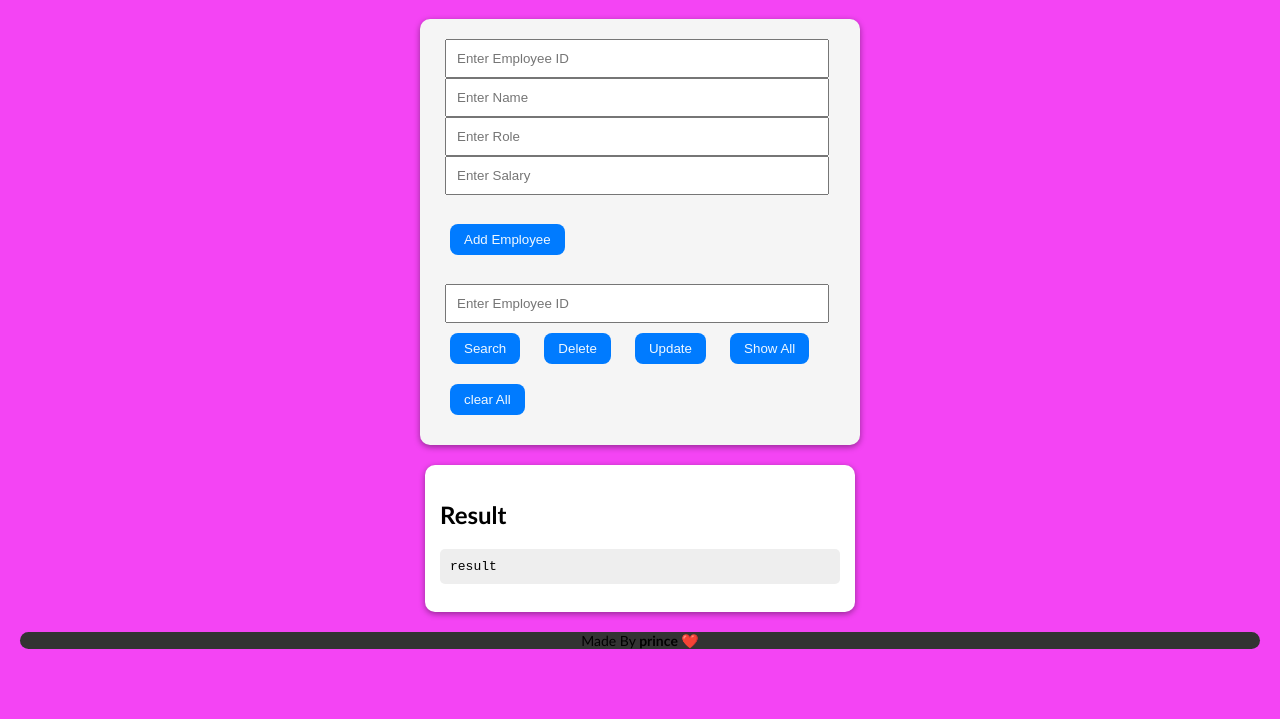
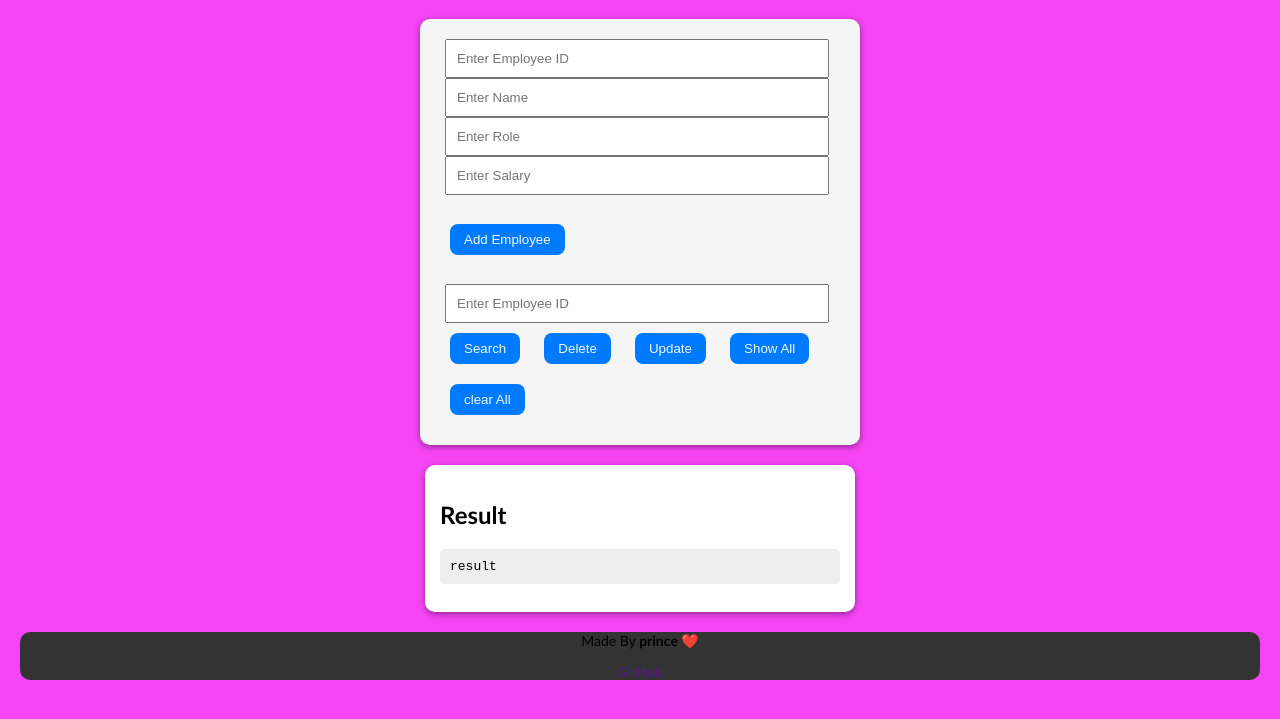
Before and after one commit to pr644/red-and-white-js-file-5, a plain HTML site: page index.html in a window 1280 px wide. Shown: the part 63-782 px from the top of the page. Drawn offline with Linux system fonts and the light colour scheme.

Commit message:
Update index.html

```diff
--- a/index.html
+++ b/index.html
@@ -33,7 +33,7 @@
 
   <footer>
     <p>Made By <b>prince ❤️</b></p>
-    <a href="" style="text-decoration: none;"></a>
+    <a href="" style="text-decoration: none;">GitHub</a>
   </footer>
 
   <script src="local.js"></script>
```
